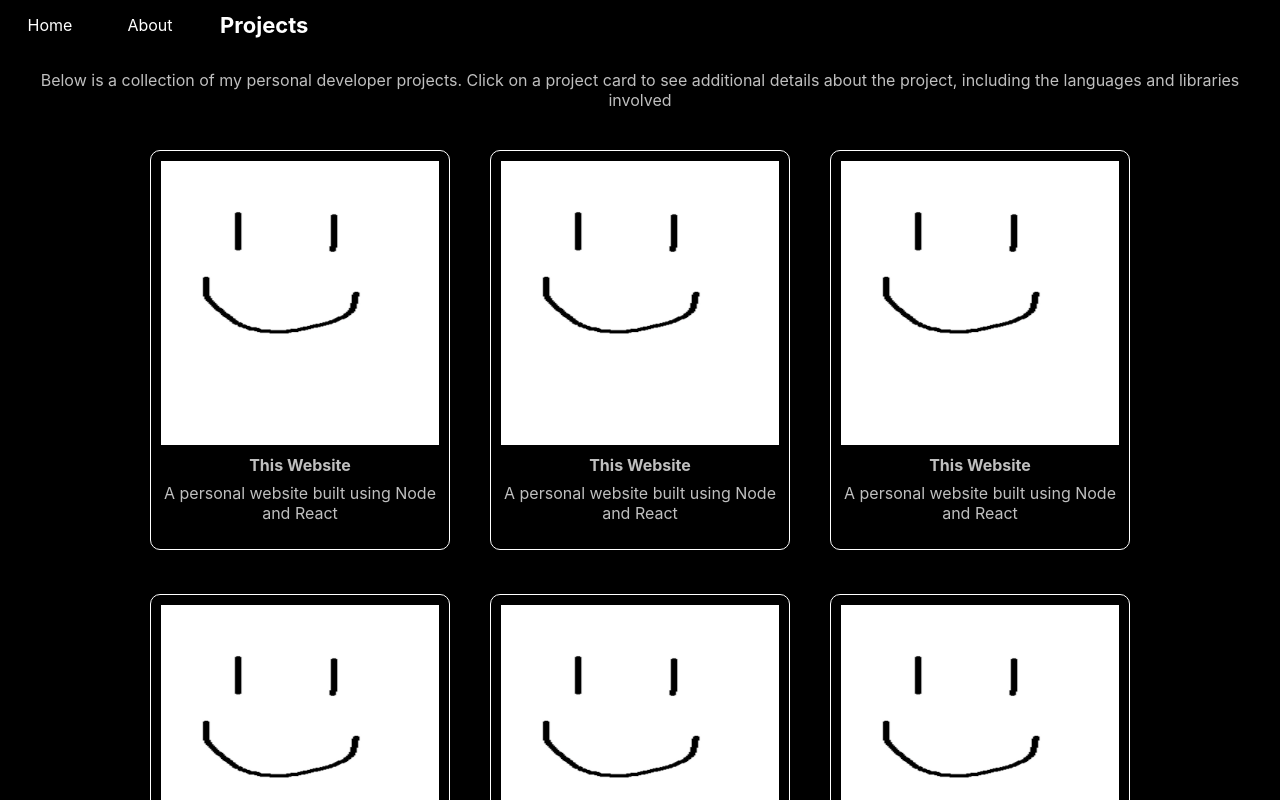
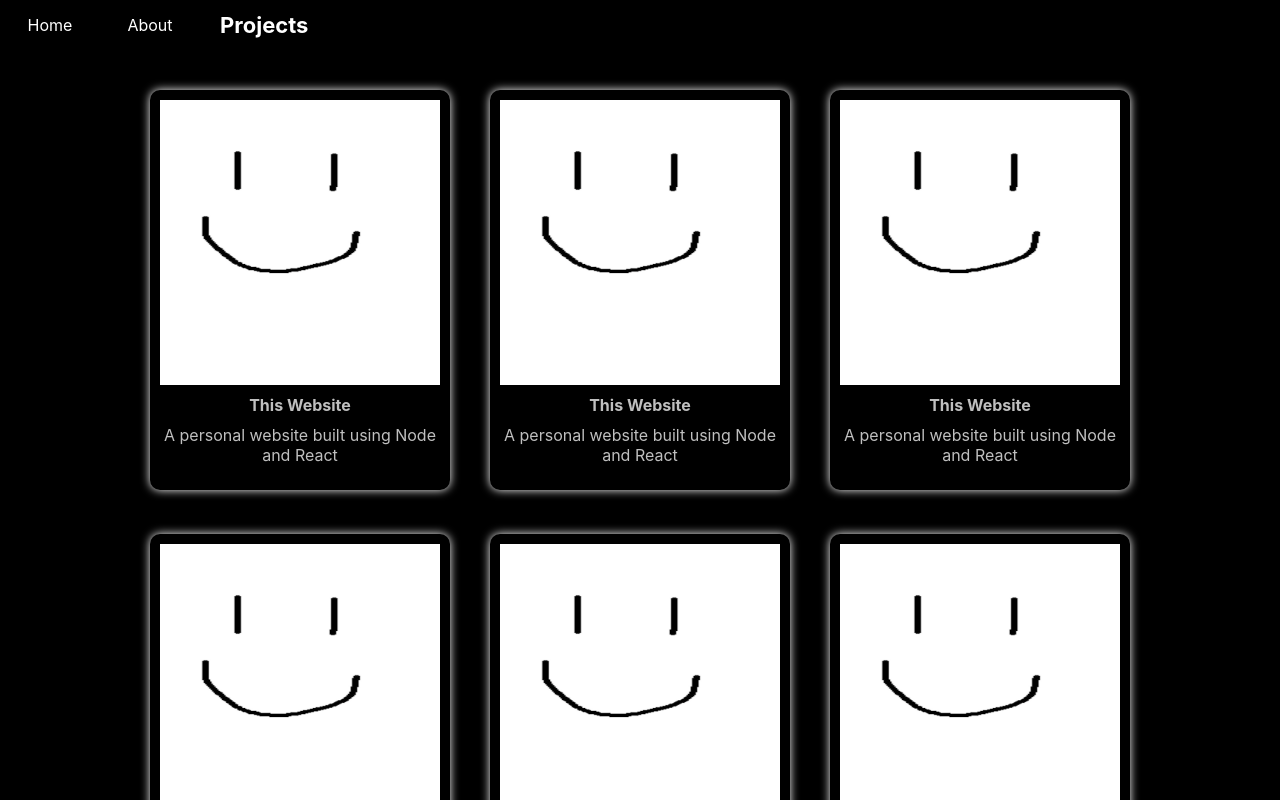
Before and after one commit to wahleric/website, a React (Create React App) app: page /website/projects in a window 1280 px wide. Shown: the top 800 px of the page. Built offline with nearby package versions, Linux system fonts and the light colour scheme.

Commit message:
Refactor styling of projects page

```diff
--- a/src/components/Card.js
+++ b/src/components/Card.js
@@ -3,13 +3,13 @@ import '../css/Card.css';
 function Card(props) {
 	return (
 		<div className="card" onClick={props.onClickCallback}>
-			<div className="card-image">
+			<div className="card-field image">
 				<img src={`${process.env.PUBLIC_URL}/${props.image}`} alt={props.title} />
 			</div>
-			<div className="card-title">
+			<div className="card-field title">
 				{props.title}
 			</div>
-			<div className="card-description">
+			<div className="card-field description">
 				{props.description}
 			</div>
 		</div>
--- a/src/components/Projects.js
+++ b/src/components/Projects.js
@@ -8,10 +8,7 @@ function Projects() {
 
 	return (
 		<div className="projects">
-			<div className="field intro">
-				Below is a collection of my personal developer projects. Click on a project card to see additional details about the project, including the languages and libraries involved
-			</div>
-			<div className="field projectslist">
+			<div className="projectslist">
 				{Object.keys(projects).map((projectId, index) => {
 					let project = projects[projectId] || {};
 					return <Card key={index} title={project.title} image={project.primaryImage} description={project.shortDescription} onClickCallback={() => {navigate(projectId);}}/>
--- a/src/css/Card.css
+++ b/src/css/Card.css
@@ -2,36 +2,34 @@
 	box-sizing: border-box;
 	max-width: 300px;
 	height: 400px;
-	border: 1px solid white;
+	padding: 10px;
+	margin: 20px;
 	border-radius: 10px;
-	transition: transform 0.2s ease-in-out, border-width 0.2s ease-in-out;
-	padding: 10px;
 	text-align: center;
-	margin: 20px;
 	overflow: hidden;
+	box-shadow: 0 0 10px white;
+	transition: box-shadow 0.2s;
 }
 
-.card-image {
+.card-field:not(.card-field:first-child) {
+	margin-top: 10px;
+}
+
+.card-field.image {
 	height: 75%;
 }
 
-.card-image img {
+.card-field.image img {
 	width: 100%;
 	height: 100%;
 }
 
-.card-title {
+.card-field.title {
 	font-weight: bold;
-	height: 5%;
-	padding: 10px;
-}
-
-.card-description {
-	height: 20%;
 }
 
 @media (hover) {
 	.card:hover {
-		transform: scale(1.05);
+		box-shadow: 0 0 25px white;
 	}
 }
--- a/src/css/Projects.css
+++ b/src/css/Projects.css
@@ -1,8 +1,8 @@
-.projects .field {
+.projects .projectslist {
 	text-align: center;
 	padding: 10px;
 }
 
-.projects .field.projectslist .card {
+.projects .projectslist .card {
 	display: inline-block;
 }
```
